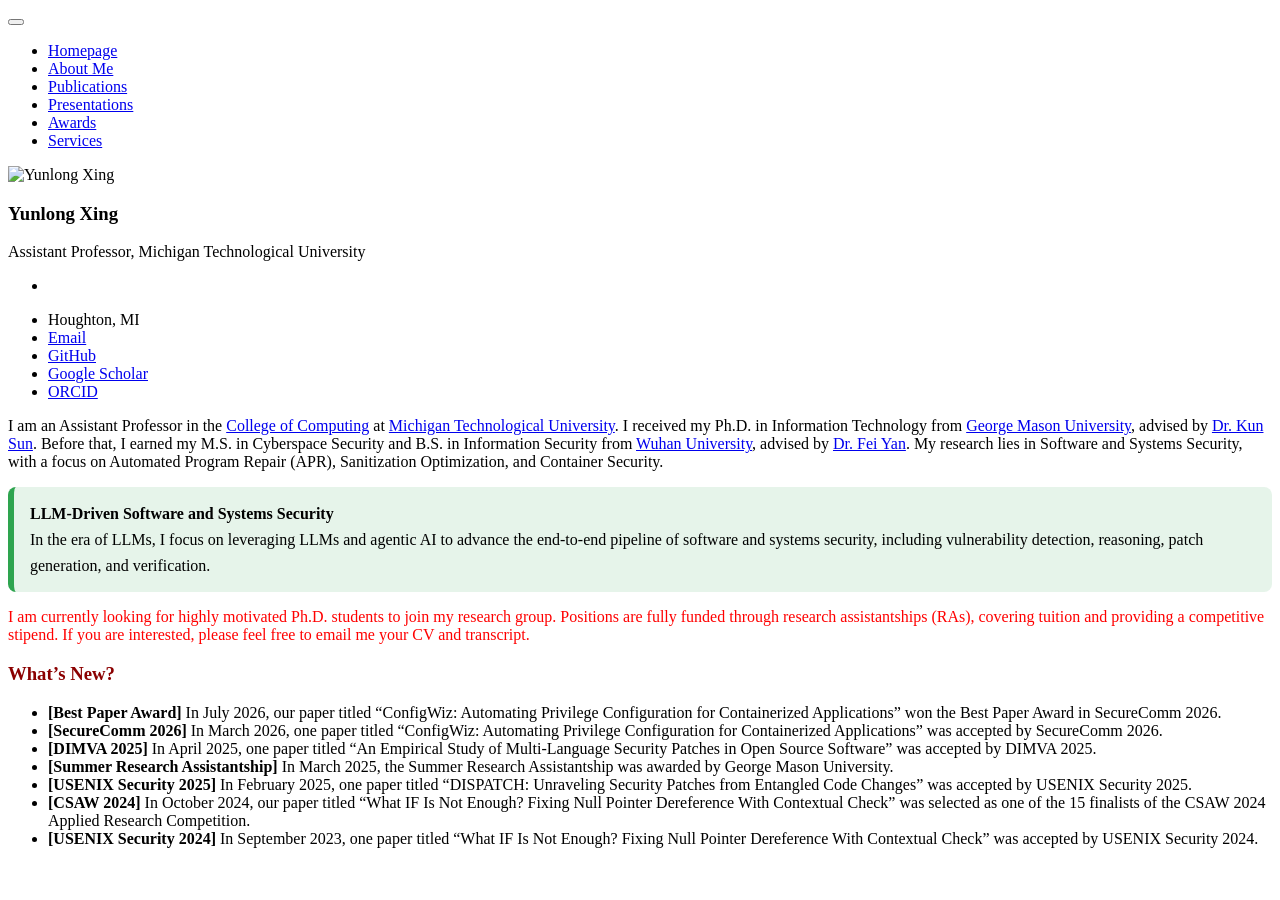
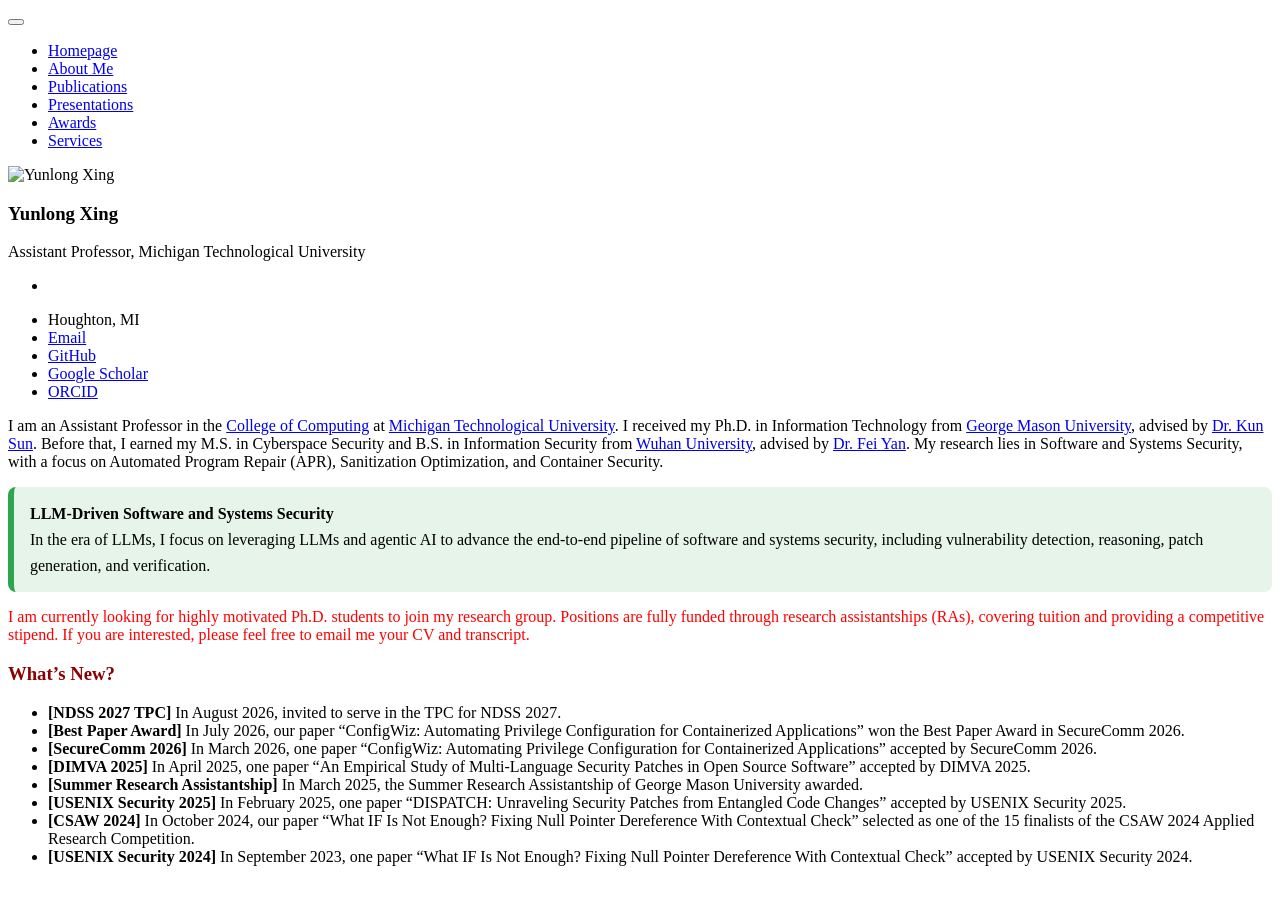
Before and after one commit to YunlongXing/yunlongxing.github.io, a Jekyll site: the page built from _pages/includes/intro.md, in a window 1280 px wide. Built offline with Jekyll 4.4.1, drawn with Linux system fonts in a browser that asks for light colours; our own code applies the rules of GitHub Pages for plain Markdown files.

Commit message:
Revise recent achievements in intro.md
Updated the list of recent achievements and awards in the intro section.

```diff
--- a/_pages/includes/intro.md
+++ b/_pages/includes/intro.md
@@ -9,13 +9,14 @@ I am an Assistant Professor in the [College of Computing][College of Computing]
 
 
 # <span style="color: darkred;">What’s New?</span>
-- **[Best Paper Award]** In July 2026, our paper titled "ConfigWiz: Automating Privilege Configuration for Containerized Applications" won the Best Paper Award in SecureComm 2026.
-- **[SecureComm 2026]** In March 2026, one paper titled "ConfigWiz: Automating Privilege Configuration for Containerized Applications" was accepted by SecureComm 2026.
-- **[DIMVA 2025]** In April 2025, one paper titled "An Empirical Study of Multi-Language Security Patches in Open Source Software" was accepted by DIMVA 2025.
-- **[Summer Research Assistantship]** In March 2025, the Summer Research Assistantship was awarded by George Mason University.
-- **[USENIX Security 2025]** In February 2025, one paper titled "DISPATCH: Unraveling Security Patches from Entangled Code Changes" was accepted by USENIX Security 2025.
-- **[CSAW 2024]** In October 2024, our paper titled "What IF Is Not Enough? Fixing Null Pointer Dereference With Contextual Check" was selected as one of the 15 finalists of the CSAW 2024 Applied Research Competition.
-- **[USENIX Security 2024]** In September 2023, one paper titled "What IF Is Not Enough? Fixing Null Pointer Dereference With Contextual Check" was accepted by USENIX Security 2024.
+- **[NDSS 2027 TPC]** In August 2026, invited to serve in the TPC for NDSS 2027.
+- **[Best Paper Award]** In July 2026, our paper "ConfigWiz: Automating Privilege Configuration for Containerized Applications" won the Best Paper Award in SecureComm 2026.
+- **[SecureComm 2026]** In March 2026, one paper "ConfigWiz: Automating Privilege Configuration for Containerized Applications" accepted by SecureComm 2026.
+- **[DIMVA 2025]** In April 2025, one paper "An Empirical Study of Multi-Language Security Patches in Open Source Software" accepted by DIMVA 2025.
+- **[Summer Research Assistantship]** In March 2025, the Summer Research Assistantship of George Mason University awarded.
+- **[USENIX Security 2025]** In February 2025, one paper "DISPATCH: Unraveling Security Patches from Entangled Code Changes" accepted by USENIX Security 2025.
+- **[CSAW 2024]** In October 2024, our paper "What IF Is Not Enough? Fixing Null Pointer Dereference With Contextual Check" selected as one of the 15 finalists of the CSAW 2024 Applied Research Competition.
+- **[USENIX Security 2024]** In September 2023, one paper "What IF Is Not Enough? Fixing Null Pointer Dereference With Contextual Check" accepted by USENIX Security 2024.
 
 [College of Computing]: https://www.mtu.edu/computing/
 [Michigan Technological University]: https://www.mtu.edu/
```
